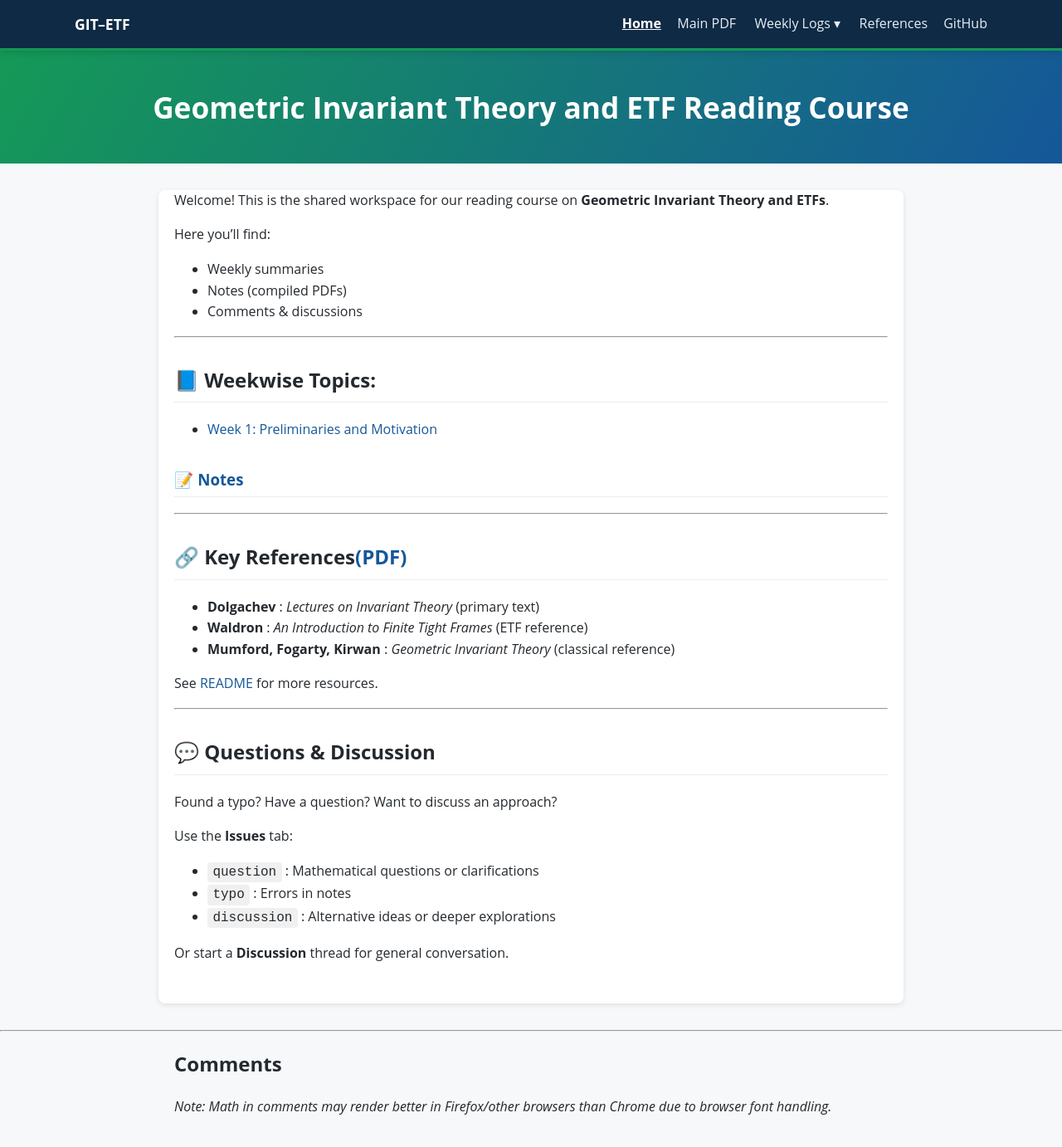
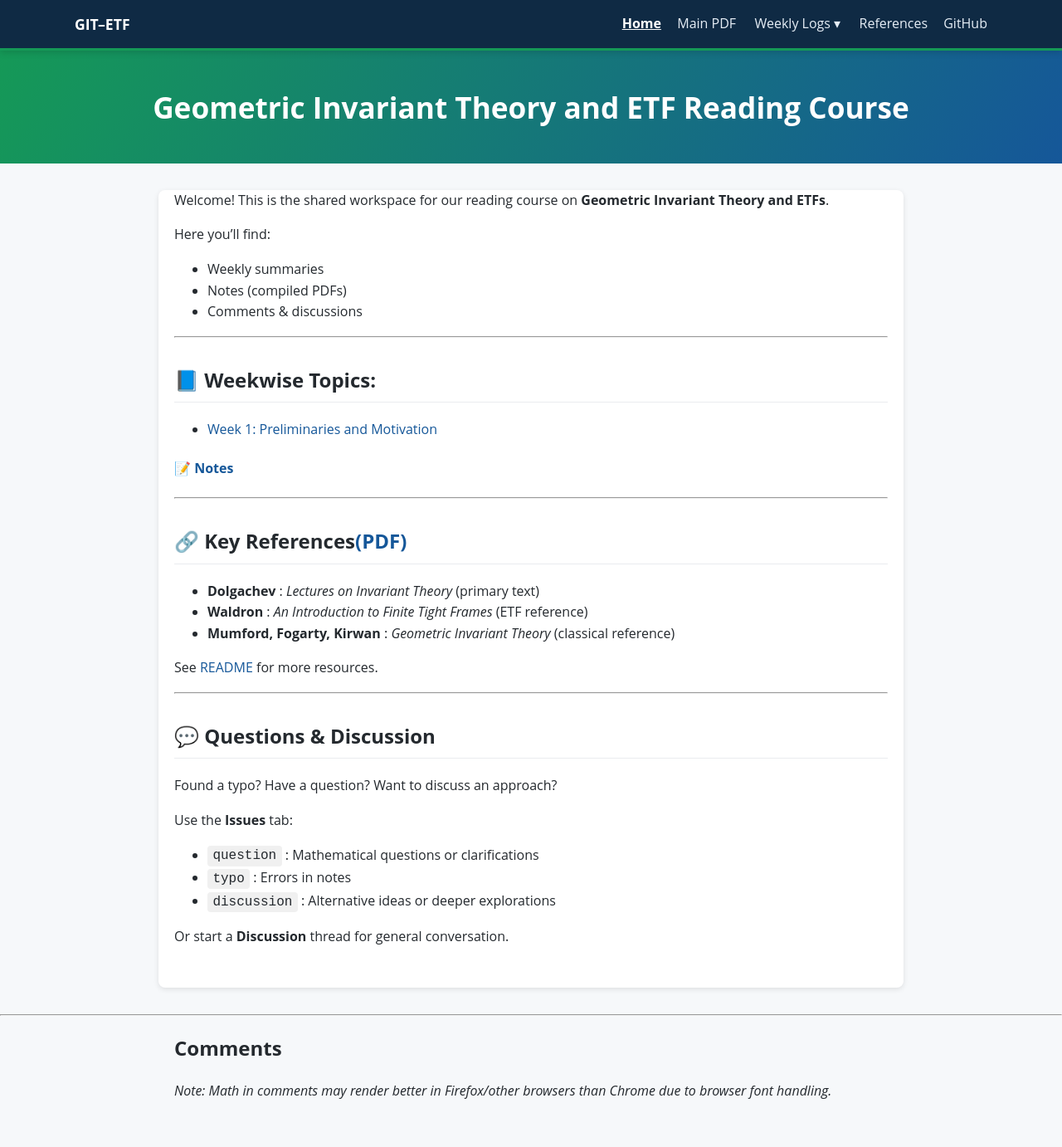
Before and after one commit to ayanava314/GIT-ETF, a Jekyll site: the page built from index.md, in a window 1280 px wide and 1395 px high. Shown: the top 1382 px of the window at 83% size. Built offline with Jekyll 4.4.1, drawn with Linux system fonts in a browser that asks for light colours; comment, search, counter and statistics services are not loaded.

```diff
--- a/index.md
+++ b/index.md
@@ -17,7 +17,7 @@ Here you'll find:
 
 - [Week 1: Preliminaries and Motivation](week01.md)
 
-### 📝 [Notes](/notes/main.pdf)
+#### 📝 [Notes](/notes/main.pdf)
 
 ---
 
```
